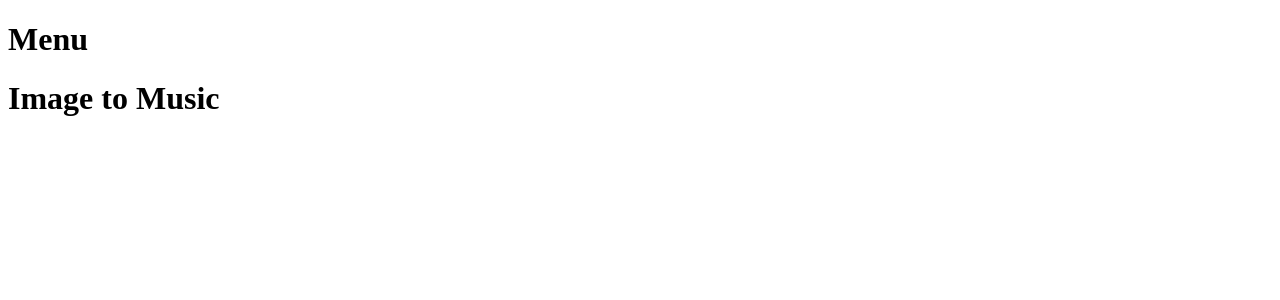
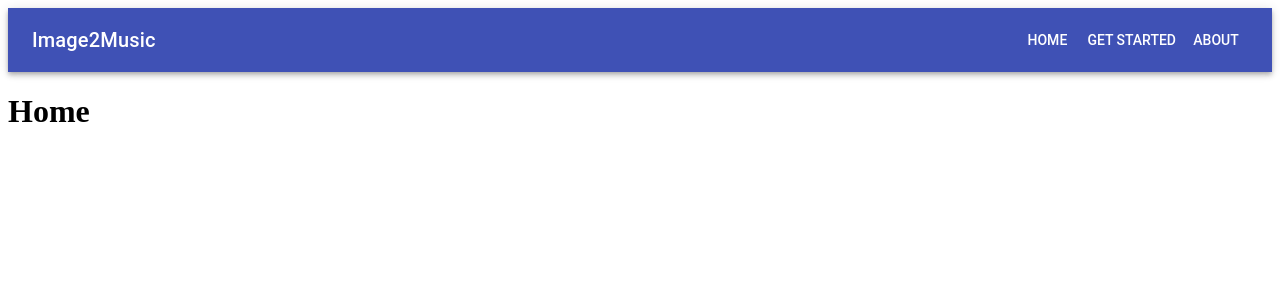
Before and after one commit to caiohsramos/image2music, a React (Create React App) app: page / in a window 1280 px wide. Before the commit this address led to /image-music. Shown: the top 300 px of the page. Built offline with nearby package versions, Linux system fonts and the light colour scheme.

Commit message:
Added menu and hash routing

```diff
--- a/src/main/App.js
+++ b/src/main/App.js
@@ -1,5 +1,5 @@
 import React, { Component } from 'react';
-import { BrowserRouter as Router } from 'react-router-dom';
+import { HashRouter as Router } from 'react-router-dom';
 import Menu from './Menu'
 import Routes from './Routes'
 
--- /dev/null
+++ b/src/main/Home.js
@@ -0,0 +1,5 @@
+import React from 'react'
+
+export default props => (
+    <h1>Home</h1>
+)
--- a/src/main/Menu.js
+++ b/src/main/Menu.js
@@ -1,5 +1,27 @@
 import React from 'react'
+import AppBar from '@material-ui/core/AppBar';
+import Toolbar from '@material-ui/core/Toolbar';
+import Typography from '@material-ui/core/Typography';
+import Button from '@material-ui/core/Button';
+import { withStyles } from '@material-ui/core/styles';
 
-export default props => (
-    <h1>Menu</h1>
+const styles = {
+    grow: {
+        flexGrow: 1,
+    },
+}
+
+const Menu = props => (
+    <AppBar position='static' className={props.classes.grow}>
+        <Toolbar>
+            <Typography variant='h6' color='inherit' className={props.classes.grow}>
+                Image2Music
+            </Typography>
+            <Button color="inherit" href='/#/'>Home</Button>
+            <Button color="inherit" href='/#/image-music'>Get Started</Button>
+            <Button color="inherit" href='/#/about'>About</Button>
+        </Toolbar>
+    </AppBar>
 )
+
+export default withStyles(styles)(Menu)
--- a/src/main/Routes.js
+++ b/src/main/Routes.js
@@ -2,11 +2,13 @@ import React from 'react'
 import { Route, Redirect, Switch } from 'react-router-dom'
 import About from './About'
 import ImageMusic from '../imageMusic/ImageMusic'
+import Home from './Home';
 
 export default props => (
     <Switch>
-        <Route path='/about' component={About}/>
+        <Route exact path='/about' component={About}/>
         <Route exact path='/image-music' component={ImageMusic}/>
-        <Redirect from='*' to='/image-music' />
+        <Route exact path='/' component={Home} />
+        <Redirect from='*' to='/' />
     </Switch>
 )
```
